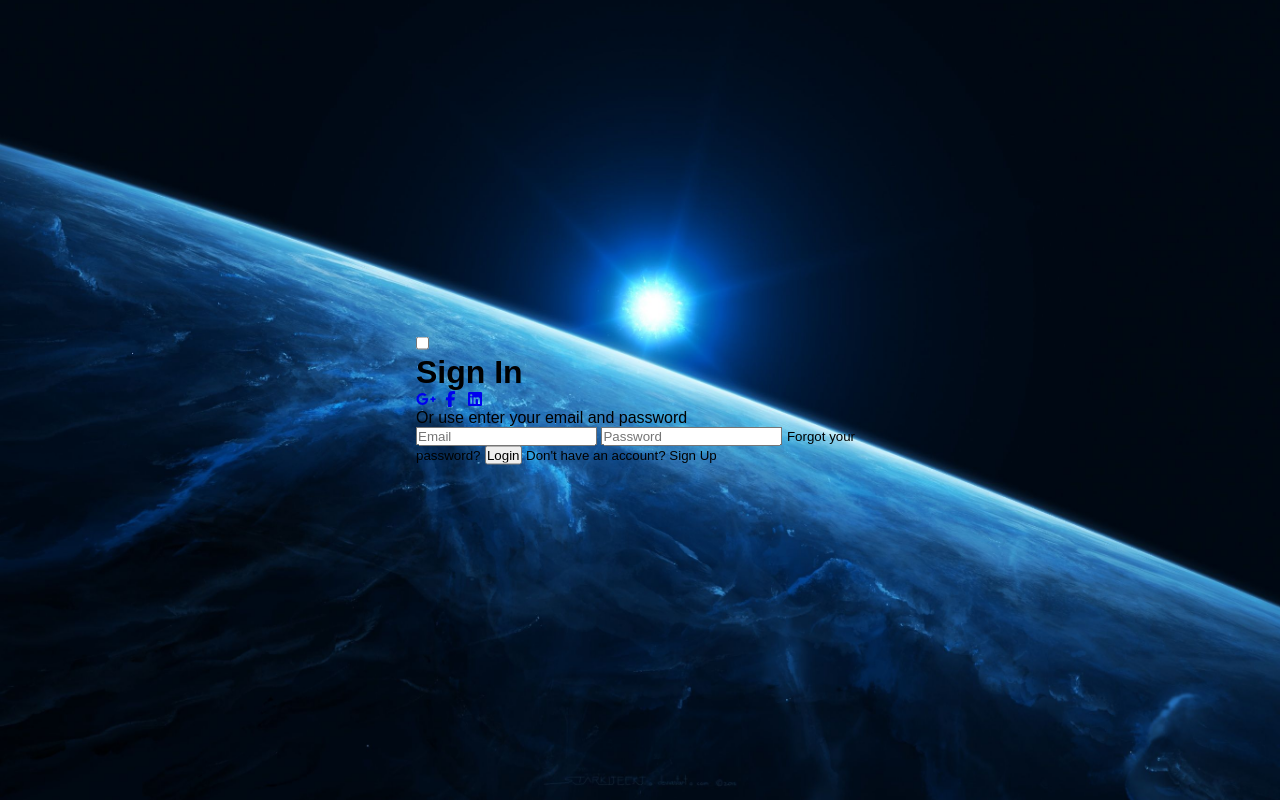
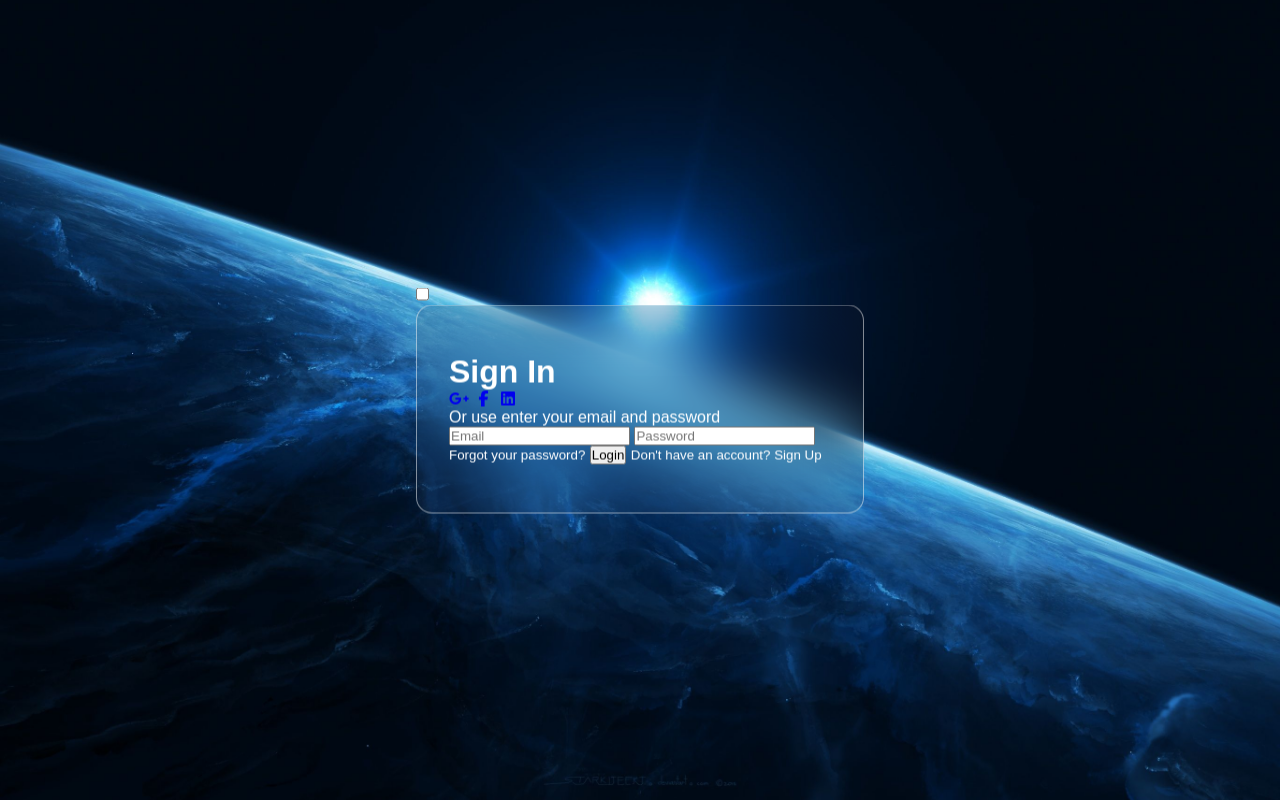
Before and after one commit to MontesCodes/Animated-Responsive-Glass-Login, a plain HTML site: page index.html in a window 1280 px wide. Drawn offline with Linux system fonts and the light colour scheme.

Commit message:
.signin,.signup -> targeted selector for signin and signup boxes 	modified:   CSS/style.css

```diff
--- a/CSS/style.css
+++ b/CSS/style.css
@@ -25,3 +25,19 @@ body {
   transform: translate(-50%, -50%); /* adjust position to center */
   width: 28rem; /* set width of container at 448px based on 16px base font size */
 }
+/* ---------------- Signin/Signup box styling -------------- */
+.signin,
+.signup {
+  /* targeted selector for signin and signup boxes */
+  color: #fff; /* set text color to white */
+  position: relative; /* relative positioning for child absolute elements */
+  top: 0; /* set top position to 0 */
+  left: 0; /* set left position to 0 */
+  background: rgba(48, 30, 30, 0.1); /* set semi-transparent dark background */
+  border: 0.0625rem solid rgba(255, 255, 255, 0.5); /* set a 1px  semi-transparent white border with 16px = 1rem base font size */
+  padding: 3rem 2rem; /* set padding of 48px top/bottom and 32px left/right based on 16px = 1rem base font size */
+  border-radius: 1rem; /* set border radius of 16px based on 16px = 1rem base font size */
+  backdrop-filter: blur(
+    1.875rem
+  ); /* apply a backdrop blur effect of 30px based on 16px = 1rem base font size */
+}
```
